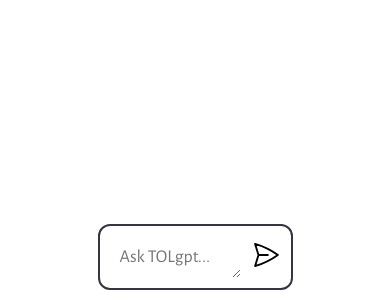
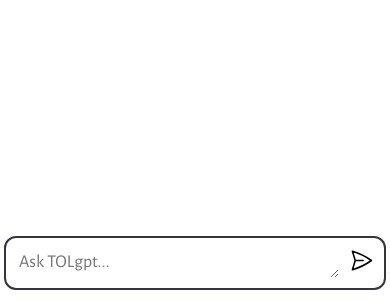
Before and after one commit to theooldlyon/TOLgpt, a website built with Vite: page client/index.html in a window 390 px wide. Shown: the part 544-844 px from the top of the page. Built offline with nearby package versions, Linux system fonts and the light colour scheme.

Commit message:
css changes 4

```diff
--- a/client/style.css
+++ b/client/style.css
@@ -37,9 +37,6 @@ body {
 
   padding-bottom: 20px;
   scroll-behavior: smooth;
-  width: 50%;
-  margin-left: 25%;
-  margin-right: 25%;
 
   padding: 40px;
 }
@@ -77,8 +74,8 @@ body {
 }
 
 .profile {
-  width: 36px;
-  height: 36px;
+  width: 20px;
+  height: 20px;
   border-radius: 5px;
 
   background: #343541;
@@ -102,7 +99,7 @@ body {
 .message {
   flex: 1;
 
-  font-size: 20px;
+  font-size: 23px;
 
   max-width: 100%;
   overflow-x: scroll;
@@ -125,9 +122,9 @@ body {
 }
 
 form {
-  width: 50%;
-  margin-left: 25%;
-  margin-right: 25%;
+  width: 98%;
+  margin-left: 1%;
+  margin-right: 1%;
   max-width: 1280px;
   margin: 0 auto;
   padding: 10px;
@@ -144,7 +141,7 @@ textarea {
   width: 100%;
 
   color: black;
-  font-size: 18px;
+  font-size: 23px;
 
   padding: 10px;
   background: transparent;
@@ -164,3 +161,73 @@ form img {
   width: 30px;
   height: 30px;
 }
+
+@media only screen and (max-width: 600px) {
+  textarea {
+    font-size: 18px;
+    padding: 3px;
+  }
+  form {
+    width: 98%;
+    margin-left: 1%;
+    margin-right: 1%;
+    max-width: 600px;
+    margin: 0 auto;
+    background: white;
+    display: flex;
+    flex-direction: row;
+    /* gap: 10px; */
+    margin-bottom: 10px;
+  }
+  form img {
+    width: 25px;
+    height: 25px;
+  }
+  .message {
+    flex: 1;
+
+    font-size: 18px;
+
+    max-width: 100%;
+    overflow-x: scroll;
+
+    /*
+   * white space refers to any spaces, tabs, or newline characters that are used to format the CSS code
+   * specifies how white space within an element should be handled. It is similar to the "pre" value, which tells the browser to treat all white space as significant and to preserve it exactly as it appears in the source code.
+   * The pre-wrap value allows the browser to wrap long lines of text onto multiple lines if necessary.
+   * The default value for the white-space property in CSS is "normal". This tells the browser to collapse multiple white space characters into a single space, and to wrap text onto multiple lines as needed to fit within its container.
+  */
+    white-space: pre-wrap;
+
+    -ms-overflow-style: none;
+    scrollbar-width: none;
+  }
+  .chat {
+    width: 100%;
+    max-width: 600px;
+    margin: 0 auto;
+
+    display: flex;
+    flex-direction: row;
+    align-items: flex-start;
+    gap: 10px;
+  }
+  #chat_container {
+    flex: 1;
+    width: 100%;
+    height: 100%;
+    overflow-y: scroll;
+
+    display: flex;
+    flex-direction: column;
+    gap: 10px;
+
+    -ms-overflow-style: none;
+    scrollbar-width: none;
+
+    padding-bottom: 20px;
+    scroll-behavior: smooth;
+
+    padding: 25px;
+  }
+}
```
